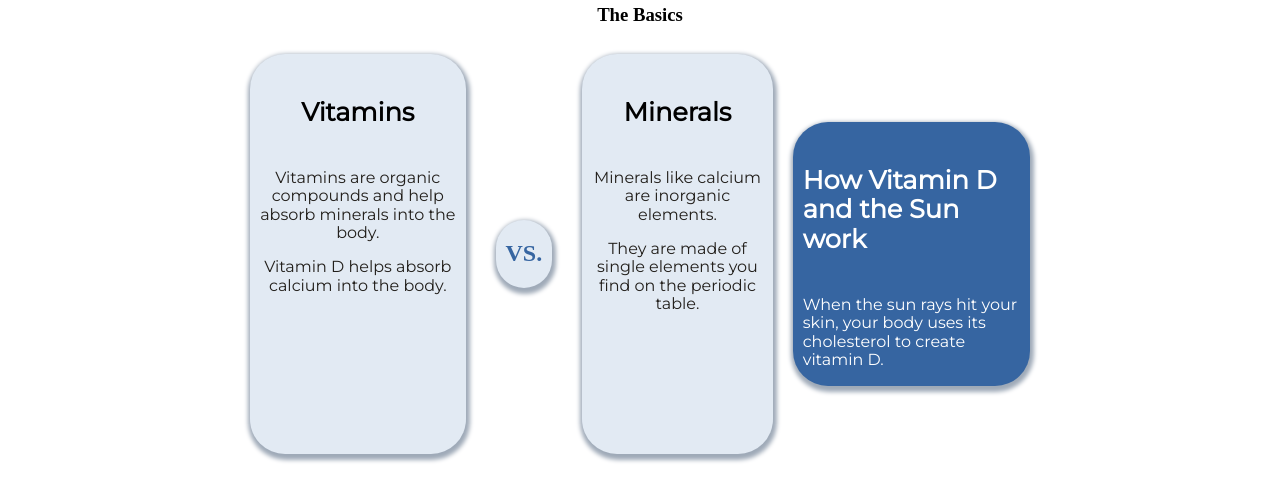
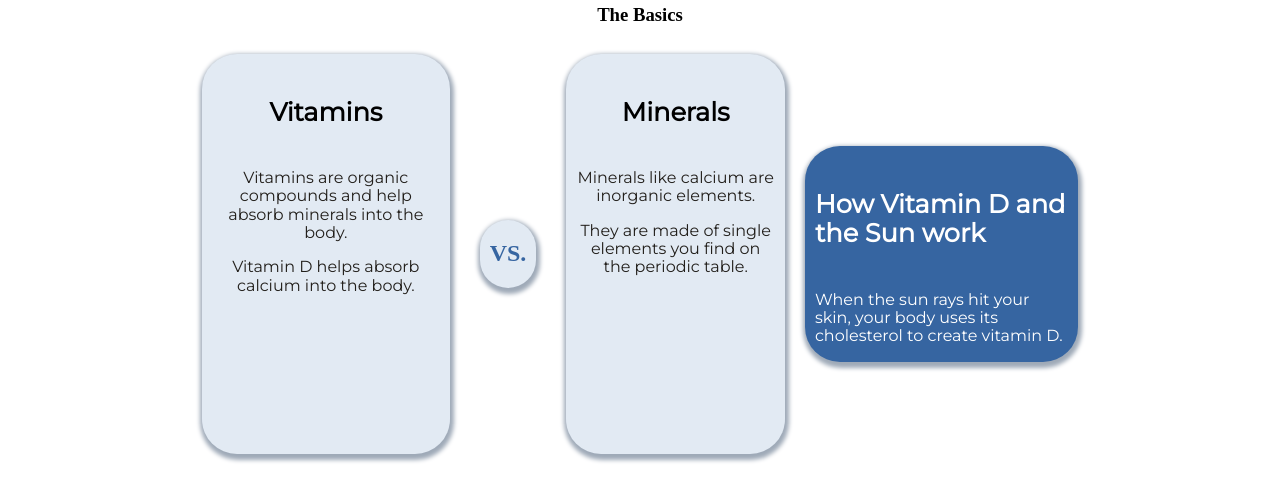
Before and after one commit to SarahLongazel/Vitamin_D, a plain HTML site: page index.html in a window 1280 px wide. Shown: the part 85-586 px from the top of the page. Drawn offline with nearby package versions, Linux system fonts and the light colour scheme.

Commit message:
separates content and quiz content for better page width

```diff
--- a/css/style.css
+++ b/css/style.css
@@ -197,10 +197,14 @@ Layout Styles
   flex-direction: row;
   }
 
-.content,
+
 .quiz_content {
   width: 800px;
-}
+  }
+
+.content {
+  width: 70%;
+  }
 
 .answer-selections {
   justify-content: space-between;
```
